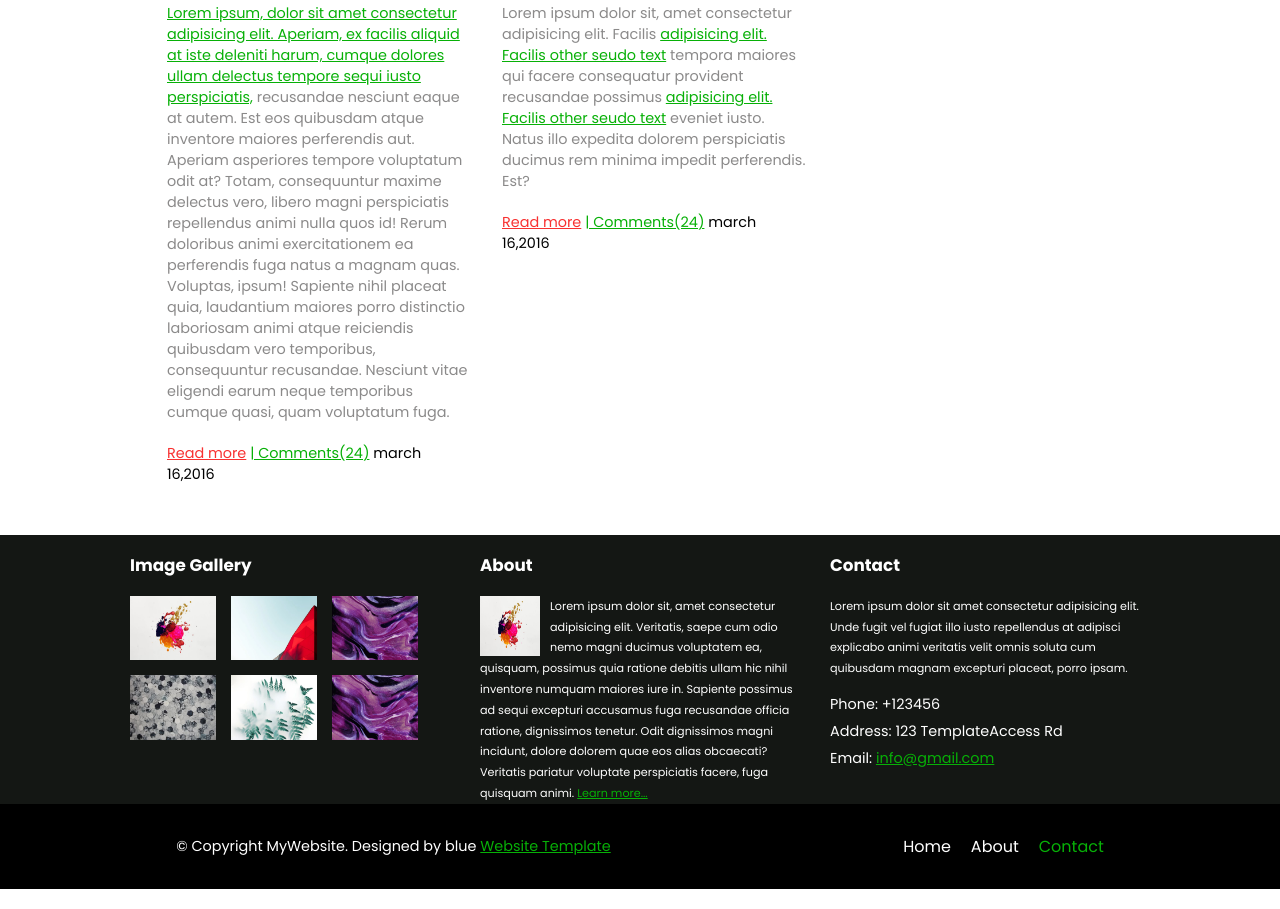
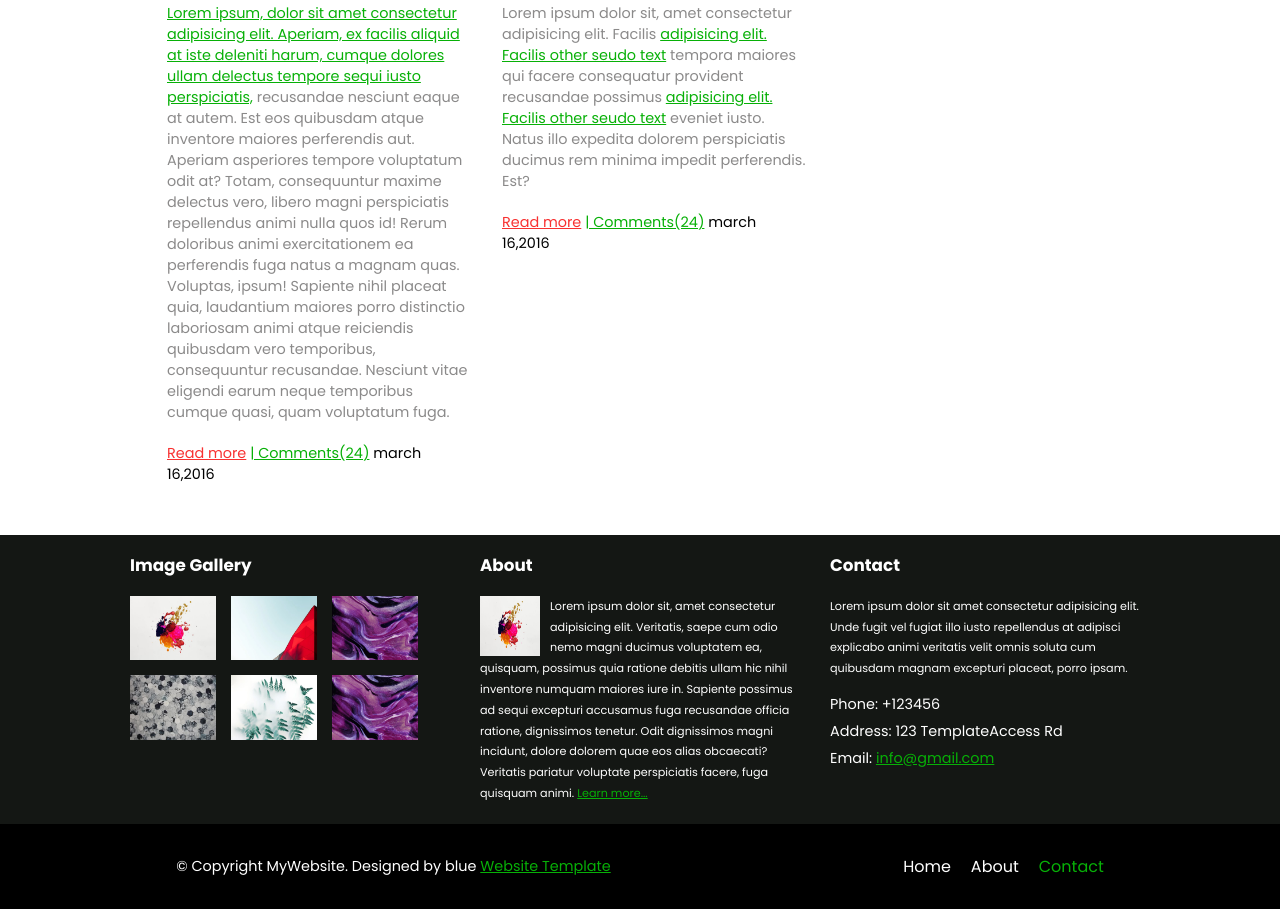
Before and after one commit to yetmgetaewunetu/Assessment-2_Yetmgeta-Ewunetu_UGR-1582-15_section-3, a plain HTML site: page index.html in a window 1280 px wide. Shown: the part 993-1902 px from the top of the page. Drawn offline with Linux system fonts and the light colour scheme; a web font is replaced by a local one.

Commit message:
stylesheet update

```diff
--- a/src/styles/styles.css
+++ b/src/styles/styles.css
@@ -232,6 +232,7 @@ footer {
   margin: 0 0 20px;
 }
 .copyright {
+  margin: 20px 0 0;
   display: flex;
   justify-content: space-around;
   align-items: center;
```
